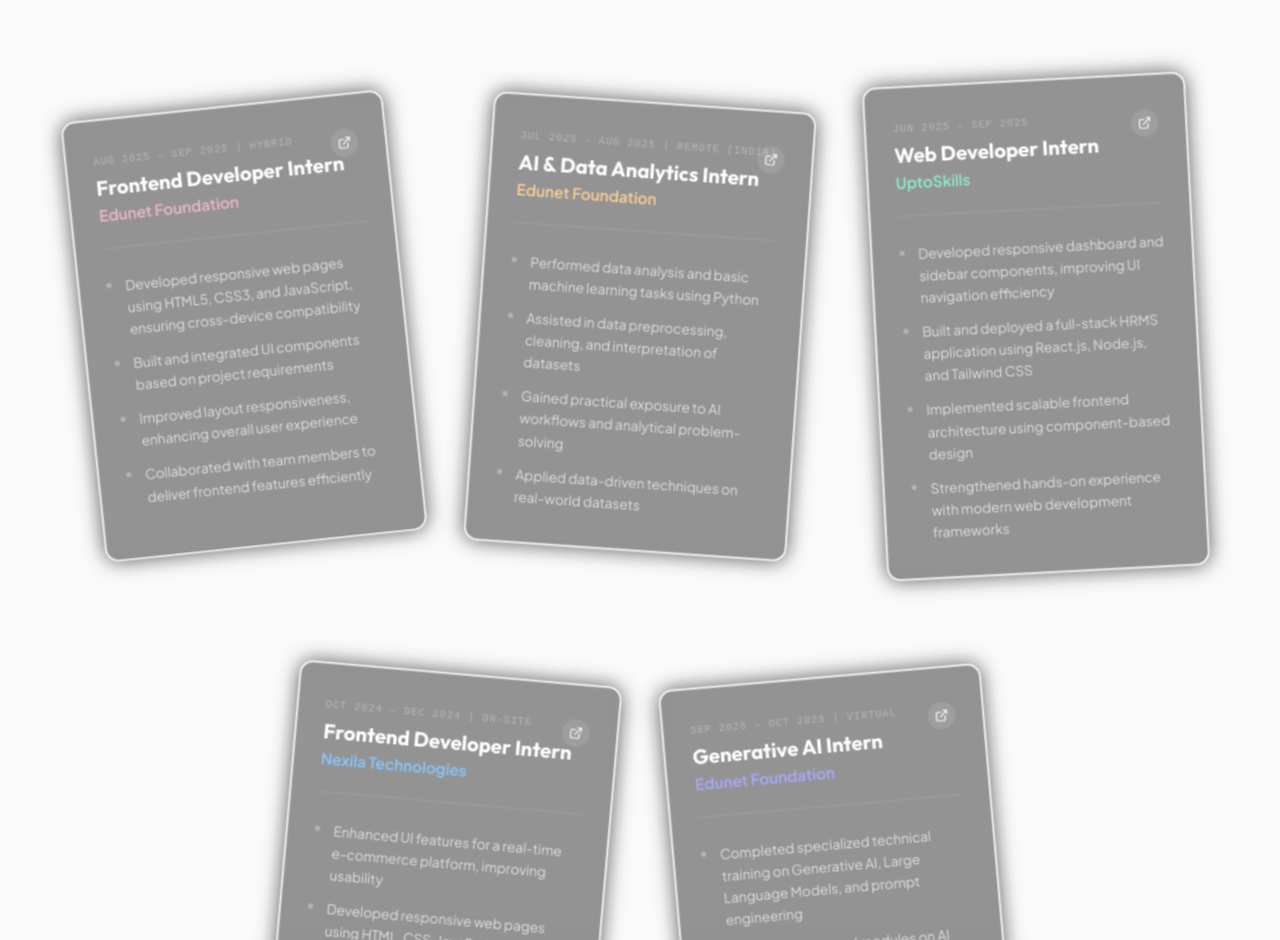
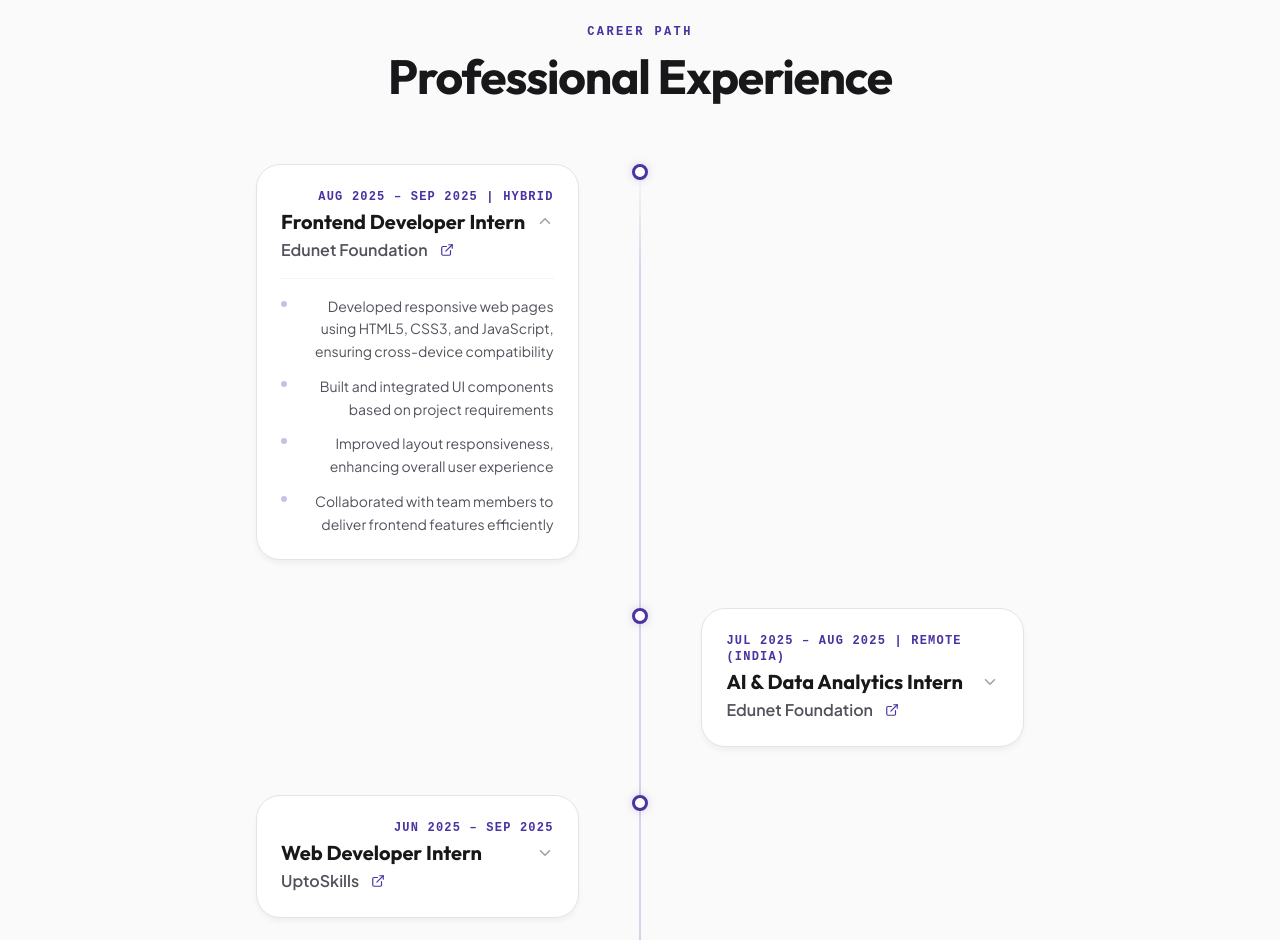
Before and after one commit to Madhusudan04337/portfolio, a React (Vite) app: page / in a window 1280 px wide. Shown: the part 1860-2800 px from the top of the page. Built offline with nearby package versions, Linux system fonts and the light colour scheme; a web font is replaced by a local one.

Commit message:
feat: implement responsive layout with navigation components and project showcase section

```diff
--- a/src/components/Experience.css
+++ b/src/components/Experience.css
@@ -1,122 +1,103 @@
-:root {
-	--bg: 25% 0.0075 70;
-	--pink: 77.75% 0.1003 350.51;
-	--gold: 84.16% 0.1169 71.19;
-	--mint: 84.12% 0.1334 165.28;
-	--blue: 75% 0.15 250;
-	--purple: 70% 0.18 300;
-
-	--mobile--w: 380px;
-	--mobile--h: 520px;
-
-	--outline-w: 2px;
-	--preview-bg: transparent;
+.exp-section {
+  position: relative;
+  overflow: hidden;
+  background-color: #fafafa;
 }
 
-.exp-section {
-	position: relative;
-	overflow: hidden;
+.timeline-container {
+  position: relative;
+  max-width: 800px;
+  margin: 0 auto;
+  padding: 0 1rem;
 }
 
-.exp-card__container {
-	display: flex;
-	flex-wrap: wrap;
-	place-items: center;
-	place-content: center;
-	gap: 1rem;
+/* Vertical line */
+.timeline-container::before {
+  content: '';
+  position: absolute;
+  left: 2rem;
+  top: 0;
+  bottom: 0;
+  width: 2px;
+  background: linear-gradient(to bottom, transparent, #4A32A1 10%, #4A32A1 90%, transparent);
+  opacity: 0.2;
 }
 
-/* fade out other cards when one is :hover/:focus-within */
-.exp-card__container:has(:hover, :focus-within) .exp-card:not(:hover, :focus) {
-	opacity: 0.4;
+@media (min-width: 768px) {
+  .timeline-container::before {
+    left: 50%;
+    margin-left: -1px;
+  }
 }
 
-.exp-card {
-	--shadow-blur: 24px;
-	--shadow-color: oklch(var(--bg));
-	--border-color: rgba(255, 255, 255, 0.05);
-
-	background-clip: padding-box;
-	background-color: rgba(20, 20, 20, 0.6);
-	backdrop-filter: blur(12px);
-	-webkit-backdrop-filter: blur(12px);
-
-	border: var(--outline-w) solid var(--border-color);
-	border-radius: 16px;
-	box-shadow: 0 0 var(--shadow-blur) 0 var(--shadow-color);
-
-	transition-property: border, box-shadow, outline-offset, opacity, rotate, scale, z-index;
-	transition-duration: 0.15s, 0.15s, 0.3s, 0.3s, 0.3s, 0.3s, 0.15s;
-
-	opacity: 0.75;
-	scale: 0.85;
-	rotate: var(--rotation, -4deg);
-
-	outline: var(--outline-w) solid var(--preview-bg);
-	outline-offset: var(--outline-w);
-
-	min-height: var(--mobile--h);
-	height: 100%;
-	min-width: var(--mobile--w);
-	max-width: var(--mobile--w);
-	width: 100%;
-	position: relative;
-
-	padding: 2.5rem 2rem;
-	display: flex;
-	flex-direction: column;
-	justify-content: flex-start;
-	color: white;
-	cursor: default;
+.timeline-item {
+  position: relative;
+  margin-bottom: 3rem;
+  width: 100%;
 }
 
-.exp-card:focus-within,
-.exp-card:hover {
-	--shadow-blur: 150px;
-	--shadow-color: var(--theme-color, oklch(var(--gold)));
-	--border-color: var(--shadow-color);
-
-	background-color: rgba(10, 10, 10, 0.95);
-	opacity: 1;
-
-	outline-offset: calc(var(--outline-w) / 2);
-
-	scale: 1;
-	rotate: 0deg;
-
-	transition-property: border, box-shadow, outline-offset, opacity, rotate, scale, z-index;
-	transition-duration: 0.15s, 0.15s, 0.3s, 0.3s, 0.3s, 0.3s, 0.15s;
+.timeline-dot {
+  position: absolute;
+  left: 1.5rem;
+  top: 0;
+  width: 1rem;
+  height: 1rem;
+  background: #fff;
+  border: 3px solid #4A32A1;
+  border-radius: 50%;
+  z-index: 10;
+  box-shadow: 0 0 10px rgba(74, 50, 161, 0.2);
 }
 
-.exp-card:focus-within {
-	z-index: 5;
+@media (min-width: 768px) {
+  .timeline-dot {
+    left: 50%;
+    margin-left: -0.5rem;
+  }
 }
 
-.exp-card:hover {
-	z-index: 6;
+.timeline-content {
+  position: relative;
+  margin-left: 4rem;
+  background: #fff;
+  padding: 1.5rem;
+  border-radius: 1.5rem;
+  border: 1px solid #e4e4e7;
+  box-shadow: 0 4px 6px -1px rgba(0, 0, 0, 0.05);
+  transition: all 0.3s ease;
+  cursor: pointer;
 }
 
-.exp-card:nth-of-type(1) {
-	--rotation: -6deg;
-	--theme-color: oklch(var(--pink));
+.timeline-content:hover {
+  border-color: #4A32A1;
+  box-shadow: 0 10px 15px -3px rgba(74, 50, 161, 0.1);
 }
 
-.exp-card:nth-of-type(2) {
-	--rotation: 4deg;
-	--theme-color: oklch(var(--gold));
+@media (min-width: 768px) {
+  .timeline-content {
+    width: 42%;
+    margin-left: 0;
+  }
+
+  .timeline-item:nth-child(odd) .timeline-content {
+    float: left;
+    text-align: right;
+  }
+
+  .timeline-item:nth-child(even) .timeline-content {
+    float: right;
+    text-align: left;
+  }
 }
 
-.exp-card:nth-of-type(3) {
-	--rotation: -3deg;
-	--theme-color: oklch(var(--mint));
+/* Clearfix for floating items */
+.timeline-item::after {
+  content: "";
+  display: table;
+  clear: both;
 }
 
-.exp-card:nth-of-type(4) {
-	--rotation: 5deg;
-	--theme-color: oklch(var(--blue));
+.exp-accordion-content {
+  overflow: hidden;
+  transition: max-height 0.3s ease-out, opacity 0.3s ease;
 }
-
-.exp-card:nth-of-type(5) {
-	--rotation: -5deg;
-	--theme-color: oklch(var(--purple));
-}
--- a/src/components/Experience.tsx
+++ b/src/components/Experience.tsx
@@ -1,10 +1,18 @@
+import { useState } from "react";
+import { motion, AnimatePresence } from "motion/react";
 import "./Experience.css";
 import { experienceData } from "../data";
-import { ExternalLink } from "lucide-react";
+import { ExternalLink, ChevronDown } from "lucide-react";
 
 export function Experience() {
+  const [expandedId, setExpandedId] = useState<string | null>(experienceData[0]?.id || null);
+
+  const toggleExpand = (id: string) => {
+    setExpandedId(expandedId === id ? null : id);
+  };
+
   return (
-    <section className="exp-section py-32 px-6 bg-[#FAFAFA]" id="experience">
+    <section className="exp-section py-24 md:py-32 px-6" id="experience">
       <div className="max-w-7xl mx-auto">
         <div className="text-center mb-16 relative z-10">
           <h2 className="text-[10px] md:text-xs uppercase tracking-[0.2em] text-[#4A32A1] font-mono mb-3 font-bold">
@@ -15,41 +23,69 @@
           </h3>
         </div>
 
-        <div className="exp-card__container">
-            {experienceData.map((exp, idx) => (
-              <div className="exp-card" key={exp.id} tabIndex={0}>
-                <div className="flex flex-col gap-6 h-full relative z-10">
-                  <div className="flex flex-col gap-1 relative">
-                    <span className="text-[10px] md:text-xs font-mono text-zinc-400 tracking-widest uppercase mb-1">{exp.period}</span>
-                    <h4 className="text-xl md:text-2xl font-display font-bold text-white leading-tight">{exp.role}</h4>
-                    <span className="text-base md:text-lg font-semibold" style={{ color: exp.themeColor }}>{exp.company}</span>
+        <div className="timeline-container">
+          {experienceData.map((exp, idx) => {
+            const isExpanded = expandedId === exp.id;
+
+            return (
+              <div key={exp.id} className="timeline-item">
+                <div className="timeline-dot" />
+                <motion.div
+                  className="timeline-content"
+                  onClick={() => toggleExpand(exp.id)}
+                  whileHover={{ y: -2 }}
+                >
+                  <div className="flex flex-col gap-1">
+                    <span className="text-[10px] md:text-xs font-mono text-[#4A32A1] font-bold tracking-widest uppercase">{exp.period}</span>
+                    <div className="flex items-center justify-between gap-2">
+                      <h4 className="text-lg md:text-xl font-display font-bold text-zinc-900 leading-tight">{exp.role}</h4>
+                      <ChevronDown
+                        size={18}
+                        className={`text-zinc-400 transition-transform duration-300 ${isExpanded ? 'rotate-180' : ''}`}
+                      />
+                    </div>
+                    <div className="flex items-center gap-2">
+                      <span className="text-sm md:text-base font-semibold text-zinc-600">{exp.company}</span>
                       {exp.certificateLink && (
                         <a
                           href={exp.certificateLink}
                           target="_blank"
                           rel="noreferrer"
-                        className="absolute top-0 right-0 p-2 bg-white/10 hover:bg-white/20 rounded-full transition-colors"
-                        title="View Certificate"
+                          className="p-1 hover:bg-zinc-100 rounded-full transition-colors"
                           onClick={(e) => e.stopPropagation()}
                         >
-                        <ExternalLink className="w-4 h-4 text-white" />
+                          <ExternalLink className="w-3.5 h-3.5 text-[#4A32A1]" />
                         </a>
                       )}
                     </div>
+                  </div>
 
-                  <div className="h-[1px] w-full bg-white/10" />
-
-                  <ul className="flex flex-col gap-3.5 mt-2">
+                  <AnimatePresence>
+                    {isExpanded && (
+                      <motion.div
+                        initial={{ height: 0, opacity: 0 }}
+                        animate={{ height: "auto", opacity: 1 }}
+                        exit={{ height: 0, opacity: 0 }}
+                        transition={{ duration: 0.3, ease: "easeInOut" }}
+                        className="overflow-hidden"
+                      >
+                        <div className="pt-4 mt-4 border-t border-zinc-100">
+                          <ul className="flex flex-col gap-3">
                             {exp.bullets.map((bullet, i) => (
-                      <li key={i} className="text-sm md:text-base text-zinc-300 leading-relaxed flex items-start gap-4">
-                        <span className="mt-2 w-1.5 h-1.5 rounded-full bg-white/30 shrink-0" />
+                              <li key={i} className="text-sm text-zinc-600 leading-relaxed flex items-start gap-3">
+                                <span className="mt-1.5 w-1.5 h-1.5 rounded-full bg-[#4A32A1]/30 shrink-0" />
                                 <span>{bullet}</span>
                               </li>
                             ))}
                           </ul>
                         </div>
+                      </motion.div>
+                    )}
+                  </AnimatePresence>
+                </motion.div>
               </div>
-            ))}
+            );
+          })}
         </div>
       </div>
     </section>
--- a/src/components/Layout.tsx
+++ b/src/components/Layout.tsx
@@ -2,6 +2,7 @@
 import { ReactNode, useState } from "react";
 import { ChevronDown } from "lucide-react";
 import { MobileFAB } from "./MobileFAB";
+import { BottomNav } from "./BottomNav";
 
 
 export function Layout({ children }: { children: ReactNode }) {
@@ -66,7 +67,8 @@
       <footer className="py-10 text-center text-zinc-500 font-mono text-sm border-t border-zinc-200 mt-16">
         <p>© {new Date().getFullYear()} Building for the future.</p>
       </footer>
-      <MobileFAB />
+      {/* <MobileFAB /> */}
+      <BottomNav />
     </div>
 
   );
--- a/src/components/Skills.tsx
+++ b/src/components/Skills.tsx
@@ -3,26 +3,26 @@
 import { skillsData } from "../data";
 
 const iconMap: Record<string, React.ReactNode> = {
-  code: <Code className="w-5 h-5 text-teal-700" />,
-  palette: <Palette className="w-5 h-5 text-teal-700" />,
-  server: <Server className="w-5 h-5 text-teal-700" />,
-  database: <Database className="w-5 h-5 text-teal-700" />,
-  cloud: <Cloud className="w-5 h-5 text-teal-700" />
+  code: <Code className="w-4 h-4 text-teal-700" />,
+  palette: <Palette className="w-4 h-4 text-teal-700" />,
+  server: <Server className="w-4 h-4 text-teal-700" />,
+  database: <Database className="w-4 h-4 text-teal-700" />,
+  cloud: <Cloud className="w-4 h-4 text-teal-700" />
 };
 
 export function Skills() {
   return (
-    <section className="py-16 md:py-24 px-4 bg-[#FAFAFA]" id="skills">
+    <section className="py-16 md:py-24 px-4 bg-white" id="skills">
       <div className="max-w-7xl mx-auto">
-        <div className="text-center mb-4 md:mb-8">
+        <div className="text-center mb-8 md:mb-12">
           <motion.div
             initial={{ opacity: 0, y: -10 }}
             whileInView={{ opacity: 1, y: 0 }}
             viewport={{ once: true }}
-            className="inline-flex items-center gap-2 bg-teal-50 text-teal-800 px-3 py-1 rounded-full text-[10px] md:text-xs font-semibold uppercase tracking-widest mb-4 border border-teal-100/50"
+            className="inline-flex items-center gap-2 bg-[#4A32A1]/5 text-[#4A32A1] px-3 py-1 rounded-full text-[10px] md:text-xs font-semibold uppercase tracking-widest mb-4 border border-[#4A32A1]/10"
           >
             <Sparkles className="w-4 h-4" />
-            What I work with
+            Tech Stack
           </motion.div>
           <motion.h2
             initial={{ opacity: 0, y: 20 }}
@@ -30,30 +30,30 @@
             viewport={{ once: true }}
             className="text-3xl md:text-5xl font-display font-bold text-zinc-900 tracking-tight"
           >
-            Skills & Technologies
+            Core Competencies
           </motion.h2>
         </div>
 
-        <div className="grid grid-cols-1 sm:grid-cols-2 lg:grid-cols-3 gap-6">
+        <div className="grid grid-cols-1 sm:grid-cols-2 lg:grid-cols-3 gap-4 md:gap-6">
           {skillsData.map((category, idx) => (
             <motion.div
               key={category.category}
               initial={{ opacity: 0, y: 20 }}
               whileInView={{ opacity: 1, y: 0 }}
               viewport={{ once: true }}
-              transition={{ delay: idx * 0.1 }}
-              className="bg-white rounded-[20px] p-3.5 md:p-5 flex flex-col items-start text-left border border-zinc-100/80 shadow-[0_4px_20px_rgb(0,0,0,0.02)] hover:shadow-[0_8px_30px_rgb(0,0,0,0.06)] transition-all w-full"
+              transition={{ delay: idx * 0.05 }}
+              className="bg-zinc-50/50 rounded-2xl p-4 md:p-6 flex flex-col items-start border border-zinc-100/80 hover:border-[#4A32A1]/20 transition-all w-full"
             >
               <div className="flex items-center gap-3 mb-4 w-full">
-                <div className="w-9 h-9 bg-teal-50/80 rounded-xl flex items-center justify-center shrink-0">
+                <div className="w-8 h-8 bg-white rounded-lg flex items-center justify-center shrink-0 shadow-sm border border-zinc-100">
                   {iconMap[category.icon]}
                 </div>
-                <h3 className="font-display font-bold text-lg text-zinc-900 leading-tight">{category.category}</h3>
+                <h3 className="font-display font-bold text-base md:text-lg text-zinc-900">{category.category}</h3>
               </div>
 
-              <div className="flex flex-wrap justify-start gap-1.5 w-full">
+              <div className="flex flex-wrap gap-2 w-full">
                 {category.skills.map(skill => (
-                  <span key={skill} className="bg-zinc-50 text-zinc-600 text-sm font-medium px-3.5 py-1.5 rounded-full border border-zinc-100/80 tracking-tight">
+                  <span key={skill} className="bg-white text-zinc-600 text-[11px] md:text-xs font-semibold px-3 py-1.5 rounded-lg border border-zinc-100 shadow-sm hover:border-[#4A32A1]/30 transition-colors">
                     {skill}
                   </span>
                 ))}
```
Also changed, not shown: src/components/BottomNav.tsx (added, +89 -0 lines), src/components/Hero.tsx (+10 -6 lines), src/components/Projects.css (+34 -0 lines), src/components/Projects.tsx (+59 -8 lines), src/index.css (+15 -0 lines). Lines whose indentation alone changed are shown as unchanged.
